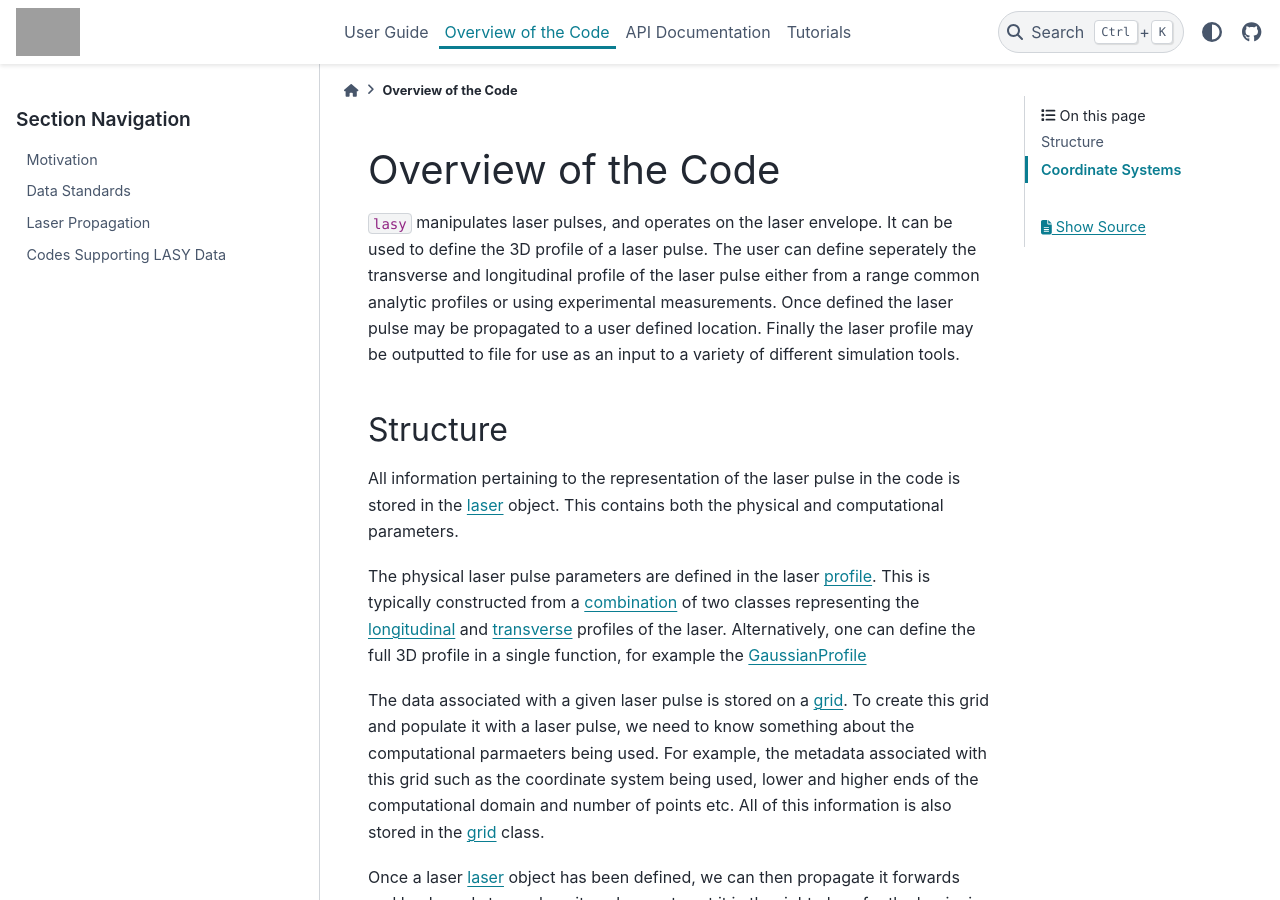
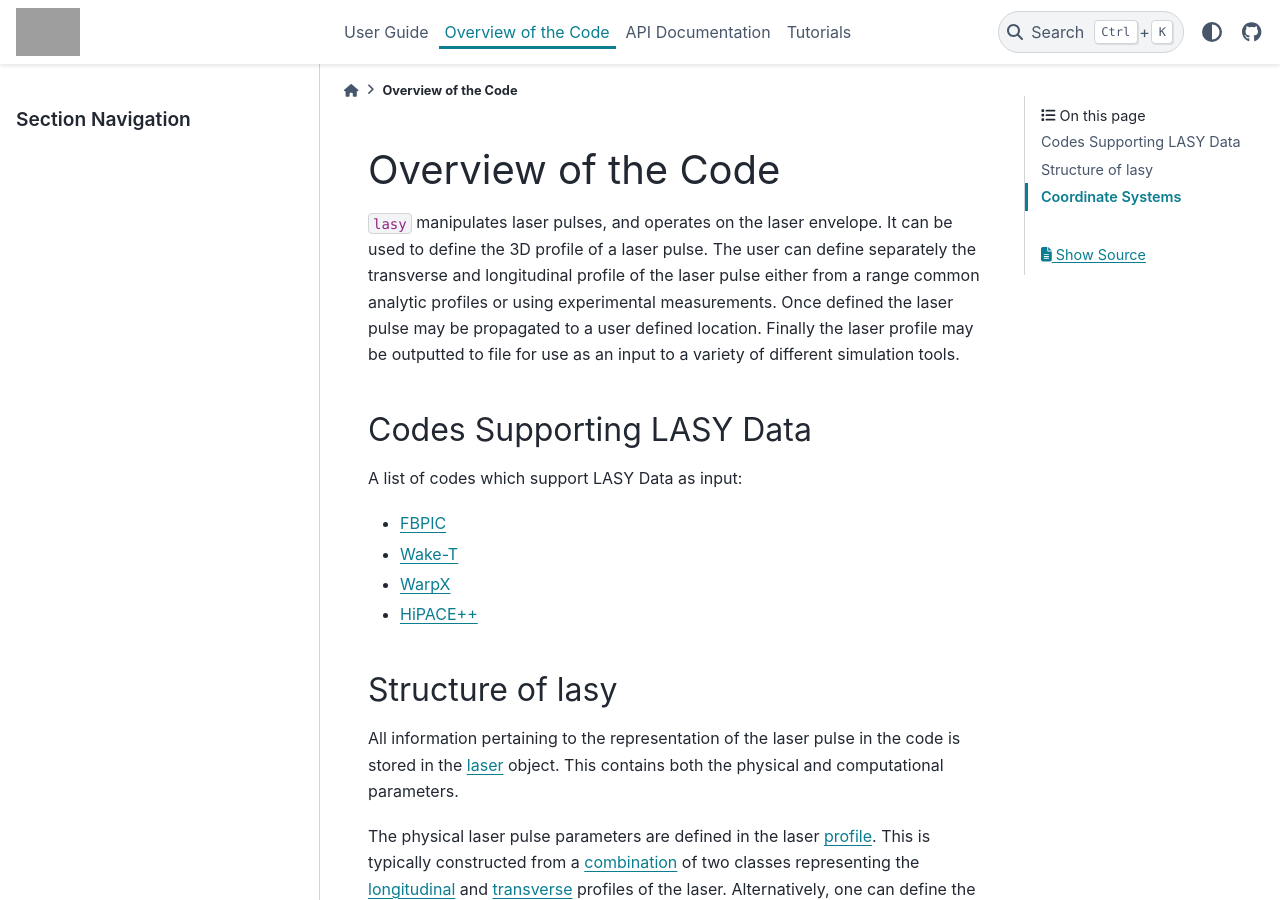
Before and after one commit to LASY-org/lasy, a Sphinx documentation site: the page built from docs/source/code_overview/index.rst, in a window 1280 px wide and 900 px high. Built offline with Sphinx 7.4.7 and the PyData theme 0.15.4, drawn with Linux system fonts in a browser that asks for light colours; some of the changed text lies outside the part shown; grey boxes are pictures that could not be loaded.

Commit message:
Remove placeholders in the section "Code Overview" of the doc

```diff
--- a/docs/source/code_overview/data_standards.rst
+++ /dev/null
@@ -1,4 +0,0 @@
-Data Standards
-==============
-
-This page could be used to define in detail the way laser pulses are represented inside LASY and also within the range of output formats we support.
--- a/docs/source/code_overview/index.rst
+++ b/docs/source/code_overview/index.rst
@@ -3,12 +3,22 @@ Overview of the Code
 
 ``lasy`` manipulates laser pulses, and operates on the laser envelope.
 It can be used to define the 3D profile of a laser pulse.
-The user can define seperately the transverse and longitudinal profile of the laser pulse either from a range common analytic profiles or using experimental measurements.
+The user can define separately the transverse and longitudinal profile of the laser pulse either from a range common analytic profiles or using experimental measurements.
 Once defined the laser pulse may be propagated to a user defined location.
 Finally the laser profile may be outputted to file for use as an input to a variety of different simulation tools.
 
-Structure
-#########
+Codes Supporting LASY Data
+##########################
+
+A list of codes which support LASY Data as input:
+
+* `FBPIC <https://github.com/fbpic/fbpic>`_
+* `Wake-T <https://github.com/AngelFP/Wake-T>`_
+* `WarpX <https://github.com/ECP-WarpX/WarpX>`_
+* `HiPACE++ <https://github.com/Hi-PACE/hipace>`_
+
+Structure of lasy
+#################
 
 All information pertaining to the representation of the laser pulse in the code is stored in the :doc:`laser <../api/laser>` object.
 This contains both the physical and computational parameters.
@@ -44,13 +54,3 @@ In cylindrical coordinates, the envelope is decomposed in :math:`N_m` azimuthal
    \begin{aligned}
    E_x (r,\theta,t) = \operatorname{Re}\left( \sum_{-N_m+1}^{N_m-1}\mathcal{E}_m(r,t) e^{-im\theta}e^{-i\omega_0t}p_x\right)\\
    E_y (r,\theta,t) = \operatorname{Re}\left( \sum_{-N_m+1}^{N_m-1}\mathcal{E}_m(r,t) e^{-im\theta}e^{-i\omega_0t}p_y\right).\end{aligned}
-
-
-.. toctree::
-   :hidden:
-   :maxdepth: 4
-
-   motivation
-   data_standards
-   laser_propagation
-   codes_supporting_lasy
--- a/docs/source/code_overview/laser_propagation.rst
+++ /dev/null
@@ -1,4 +0,0 @@
-Laser Propagation
-=================
-
-Overview of the theory behind the laser propagation methods with links to relevant api reference files.
--- a/docs/source/code_overview/motivation.rst
+++ /dev/null
@@ -1,4 +0,0 @@
-Motivation
-==========
-
-Why develop LASY? What gap does it fill. What's its purpose etc. Could also be moved to the general landing page.
```
Also changed, not shown: docs/source/code_overview/codes_supporting_lasy.rst (deleted, +0 -17 lines).
